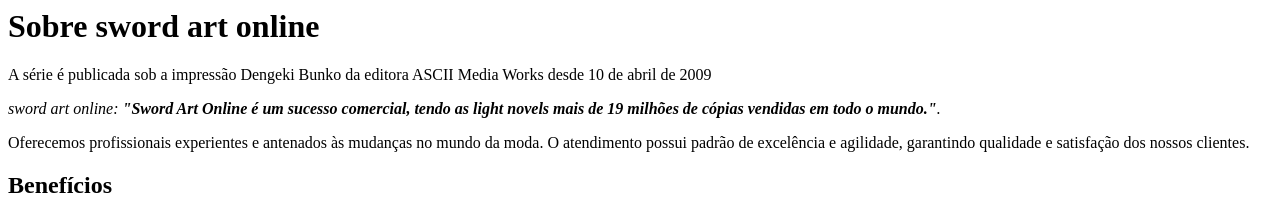
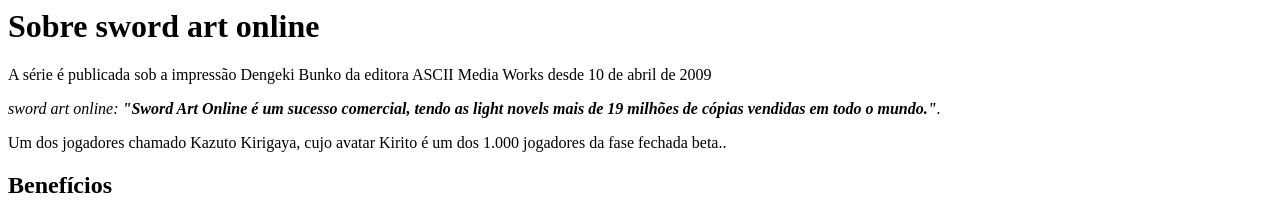
Before and after one commit to kititobetter/xiao, a plain HTML site: page index.html in a window 1280 px wide. Shown: the top 216 px of the page. Drawn offline with Linux system fonts and the light colour scheme.

Commit message:
Update index.html

```diff
--- a/index.html
+++ b/index.html
@@ -5,10 +5,9 @@
 
     <p id="missao"><em>sword art online: <strong>"Sword Art Online é um sucesso comercial, tendo as light novels mais de 19 milhões de cópias vendidas em todo o mundo."</strong>.</em></p>
 
-    <p>Oferecemos profissionais experientes e antenados às mudanças no mundo da moda.
-    O atendimento possui padrão de excelência e agilidade, garantindo qualidade e satisfação dos nossos clientes.</p>
+    <p>Um dos jogadores chamado Kazuto Kirigaya, cujo avatar Kirito é um dos 1.000 jogadores da fase fechada beta..</p>
 </div>
-<div class="beneficios">
+<div class="">
     <h2>Benefícios</h2>
 
     <ul>
```
